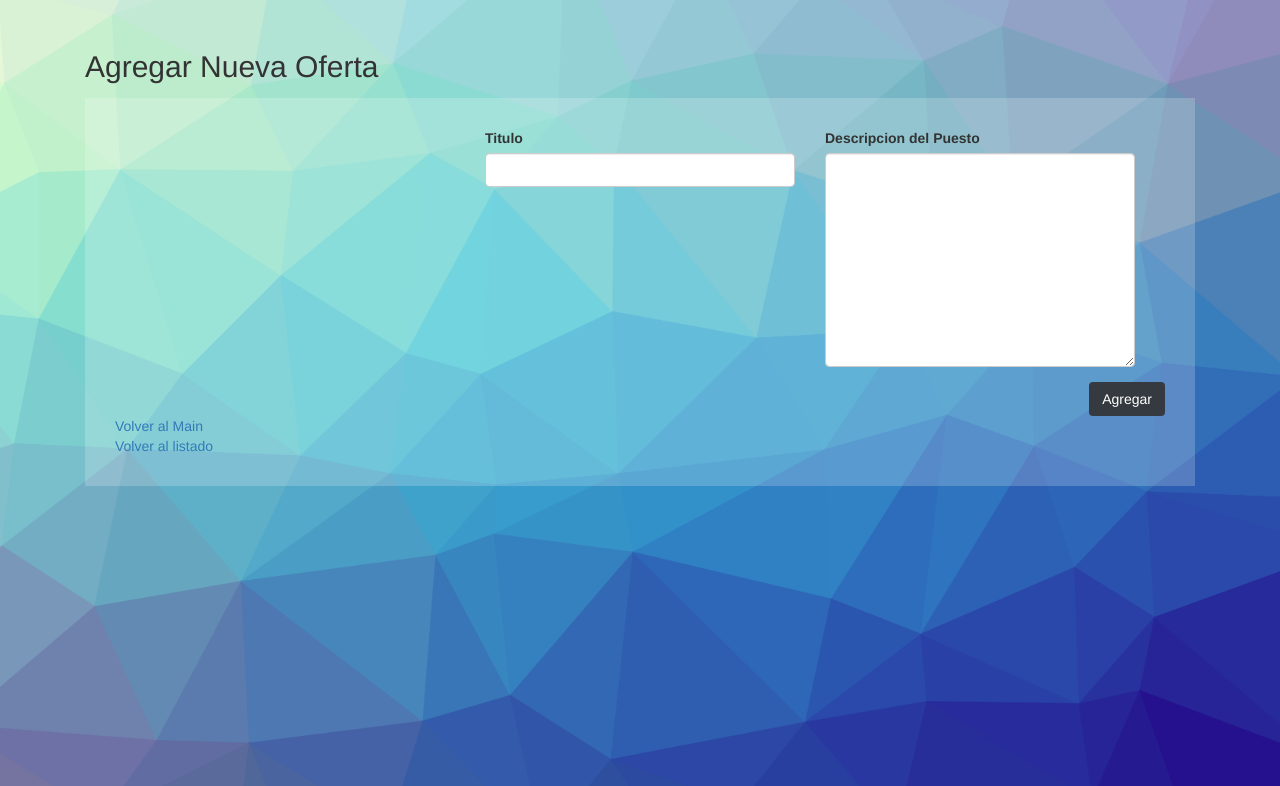
After one commit to franbarilatti/Final-Poject-Lab-IV, a PHP site: template Views/jobPosition-modify.php in a window 1280 px wide. The commit adds this page. Shown: the top 786 px of the page. Run offline with PHP 8.4, Linux system fonts and the light colour scheme; the template is opened without the code that fills it, so the values that code supplies are empty; some libraries are stand-ins or nearby versions.

Commit message:
Add CRUD to jobPosition whit his respective views

```diff
--- a/Controllers/BusinessController.php
+++ b/Controllers/BusinessController.php
@@ -45,7 +45,6 @@
 
         public function ShowModifyView($businessId, $businessName, $employesQuantity, $businessInfo){
             $business = new Business($businessId,$businessName,$employesQuantity,$businessInfo);
-            $_SESSION["business"] = $business;
             require_once (VIEWS_PATH."header.php");
             require_once(VIEWS_PATH."business-modify.php");
         }
--- a/DAO/IJobPositionDAO.php
+++ b/DAO/IJobPositionDAO.php
@@ -7,5 +7,6 @@
     {
         function Add(JobPosition $jobPosition);
         function GetAll();
+        function Delete($jobPositionId);
     }
 ?>
--- /dev/null
+++ b/Views/jobPosition-modify.php
@@ -0,0 +1,35 @@
+<head>
+     <title>Modificar Oferta de trabajo</title>
+</head>
+<main class="py-5">
+     <section id="listado" class="mb-5">
+          <div class="container">
+               <h2 class="mb-4">Agregar Nueva Oferta</h2>
+               <form action="<?php echo FRONT_ROOT ?>JobPosition/Modify" method="post" class="bg-light-alpha p-5">
+                    <div class="col">
+                         <div class="col-lg-4">
+
+                         </div>
+                         <div class="col-lg-4">
+                              <div class="form-group">
+                                   <label for="">Titulo</label>
+                                   <input type="hidden" name="jobPositionId" value="<?php echo $finded->getJobPositionId(); ?>">
+                                   <input type="hidden" name="businessId" value="<?php echo $finded->getBusinessId();?>">
+                                   <input type="text" name="title" placeholder="<?php echo $finded->getTitle(); ?>" class="form-control" Required>
+                              </div>
+                         </div>
+                         <div class="col-lg-4">
+                              <div class="form-group">
+                                   <label for="">Descripcion del Puesto</label>
+                                   <textarea name="description" cols="30" rows="10" class="form-control" placeholder="<?php echo $finded->getDescription(); ?>"></textarea>
+                              </div>
+                         </div>
+                    </div>
+                    <button type="submit" class="btn btn-dark ml-auto d-block">Agregar</button>
+                    <a href="<?php echo FRONT_ROOT ?>Admin">Volver al Main</a>
+                    <br>
+                    <a href="<?php echo FRONT_ROOT ?>Business/ShowListViewAdmin">Volver al listado</a>
+               </form>
+          </div>
+     </section>
+</main
--- a/Views/nav-admin.php
+++ b/Views/nav-admin.php
@@ -4,7 +4,7 @@
      </span>
      <ul class="navbar-nav ml-auto">
           <li class="nav-item">
-               <a class="nav-link active" aria-current="page" href="<?php echo FRONT_ROOT ?>index.php">Home</a>
+               <a class="nav-link" href="<?php echo FRONT_ROOT ?>Admin">Inicio</a>
           </li>
           <li class="nav-item">
                <a class="nav-link" href="<?php echo FRONT_ROOT ?>Business?opcion=add">Añadir Emp</a>
@@ -18,5 +18,8 @@
           <li class="nav-item">
                <a class="nav-link" href="<?php echo FRONT_ROOT ?>Student/ShowListView">Listar Alumnos</a>
           </li>
+          <li class="nav-item">
+               <a class="nav-link active" aria-current="page" href="<?php echo FRONT_ROOT ?>index.php">Logout</a>
+          </li>
      </ul>
 </nav>
--- a/Views/nav-student.php
+++ b/Views/nav-student.php
@@ -10,7 +10,7 @@
     <div class="collapse navbar-collapse" id="navbarSupportedContent">
       <ul class="navbar-nav me-auto mb-2 mb-lg-0">
         <li class="nav-item">
-          <a class="nav-link active" aria-current="page" href="<?php echo FRONT_ROOT ?>index.php">Home</a>
+          <a class="nav-link active" aria-current="page" href="<?php echo FRONT_ROOT ?>Student">Inicio</a>
         </li>
         <li class="nav-item">
           <a class="nav-link" href="<?php echo FRONT_ROOT ?>Postulation/ShowPostulatiobByStudent?studentId=<?php  echo $studentId; ?>">Ver Postulaciones</a>
```
Also changed, not shown: Controllers/JobPositionController.php (+18 -0 lines), DAO/JobPositionDAO.php (+39 -0 lines), Data/jobPosition.json (+3 -10 lines), Views/business-list-admin.php (+1 -12 lines), Views/jobPosition-list-admin.php (+63 -0 lines).
